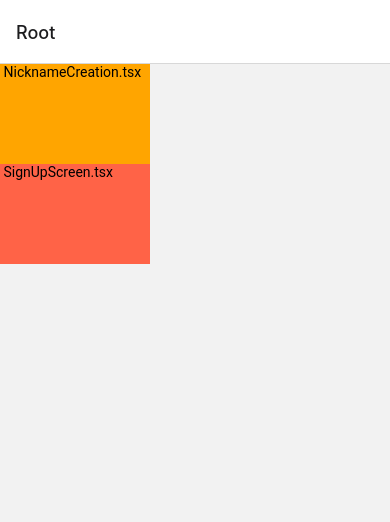
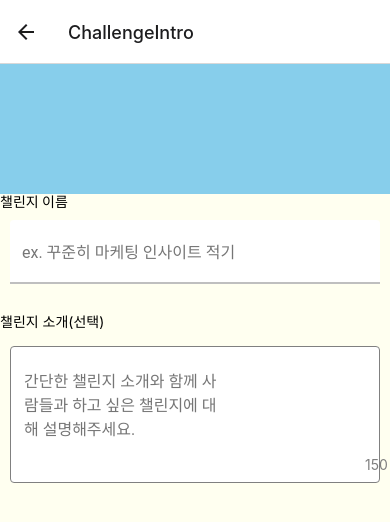
Before and after one commit to CCC-org/keewe-app, a React Native app: screen /ChallengeIntro in a window 390 px wide. Shown: the top 522 px of the page. Built offline with nearby package versions, Linux system fonts and the light colour scheme.

Commit message:
챌린지 소개 screen 구현

```diff
--- a/App.tsx
+++ b/App.tsx
@@ -5,6 +5,7 @@ import useCachedResources from './src/utils/hooks/useCachedResources';
 import NicknameCreationScreen from './src/screens/onboarding/NicknameCreationScreen';
 import SignUpScreen from './src/screens/onboarding/SignUpScreen';
 import LoginScreen from './src/screens/login/LoginScreen';
+import ChallengeIntroScreen from './src/screens/challenge/ChallengeIntroScreen';
 import { RootScreen } from './src/navigation';
 import { Provider as PaperProvider } from 'react-native-paper';
 import light from './src/theme/light';
@@ -30,6 +31,7 @@ export default function App() {
                 <Stack.Screen name="NicknameCreation" component={NicknameCreationScreen} />
                 <Stack.Screen name="SignUp" component={SignUpScreen} />
                 <Stack.Screen name="Login" component={LoginScreen} />
+                <Stack.Screen name="ChallengeIntro" component={ChallengeIntroScreen} />
               </Stack.Navigator>
             </QueryClientProvider>
           </NavigationContainer>
--- /dev/null
+++ b/src/components/texts/ChallengeIntroduction.tsx
@@ -0,0 +1,70 @@
+import { ScrollView, StyleSheet, Text, View } from 'react-native';
+import React, { useEffect, useState } from 'react';
+import { TextInput, useTheme } from 'react-native-paper';
+
+interface ChallengeIntroductionProps {
+  infoText: string;
+  inputValue: string;
+  placeholder: string;
+  setInputValue: (input: string) => void;
+}
+
+const ChallengeIntroduction = (props: ChallengeIntroductionProps) => {
+  const { infoText, inputValue, placeholder, setInputValue } = props;
+  const theme = useTheme();
+  const [letterNumberColor, setLetterNumberColor] = useState<string>('grey');
+  useEffect(() => {
+    if (inputValue.length > 150) {
+      setLetterNumberColor('red');
+    } else {
+      setLetterNumberColor('grey');
+    }
+  }, [inputValue]);
+  return (
+    <>
+      <ScrollView>
+        <View>
+          <Text style={theme.fonts.text.caption1}>{infoText}</Text>
+        </View>
+        <View style={styles.intro}>
+          <TextInput
+            mode="outlined"
+            value={inputValue}
+            placeholder={placeholder}
+            onChangeText={(inputValue) => setInputValue(inputValue)}
+            outlineColor="grey"
+            activeOutlineColor="grey"
+            style={styles.input}
+            multiline={true}
+          />
+          <Text style={{ ...styles.letterNumber, color: letterNumberColor }}>
+            {150 - inputValue.length}
+          </Text>
+        </View>
+      </ScrollView>
+    </>
+  );
+};
+
+export default ChallengeIntroduction;
+
+const styles = StyleSheet.create({
+  intro: {
+    flex: 1,
+  },
+  input: {
+    flex: 1,
+    flexDirection: 'row',
+    margin: 10,
+    backgroundColor: 'white',
+    paddingBottom: 25,
+    height: 110,
+  },
+  letterNumber: {
+    marginHorizontal: 15,
+    textAlign: 'right',
+    position: 'absolute',
+    bottom: 20,
+    left: 350,
+  },
+});
--- a/src/components/texts/TextInputDetail.tsx
+++ b/src/components/texts/TextInputDetail.tsx
@@ -1,5 +1,5 @@
 import { View } from 'react-native';
-import React from 'react';
+import React, { useEffect, useState } from 'react';
 import { TextInput, Text, useTheme } from 'react-native-paper';
 
 interface TextInputDetailProps {
@@ -8,24 +8,51 @@ interface TextInputDetailProps {
   inputValue: string;
   label: string;
   placeholder: string;
+  letterLimit: number;
 }
 
 const TextInputDetail = (props: TextInputDetailProps) => {
-  const { setInputValue, inputValue, infoText, label, placeholder } = props;
+  const { setInputValue, inputValue, infoText, label, placeholder, letterLimit } = props;
   const theme = useTheme();
+  const [inputUnderlineColor, setInputUnderlineColor] = useState<string>('grey');
+  const [inputValueColor, setInputValueColor] = useState<string>('grey');
+  const [focused, setFocused] = useState<boolean>(false);
+  useEffect(() => {
+    if (inputValue.length > letterLimit) {
+      setInputUnderlineColor('red');
+      setInputValueColor('red');
+    } else if (focused) {
+      setInputUnderlineColor('#486006');
+      setInputValueColor('black');
+    } else if (!focused) {
+      setInputUnderlineColor('grey');
+      setInputValueColor('grey');
+    }
+  }, [inputValue, focused]);
+
   return (
     <>
       <View>
-        <Text style={theme.fonts.text.display}>{infoText}</Text>
+        <Text style={theme.fonts.text.caption1}>{infoText}</Text>
       </View>
       <TextInput
         label={label}
         value={inputValue}
         placeholder={placeholder}
         onChangeText={(inputValue) => setInputValue(inputValue)}
-        underlineColor="#486006"
-        activeUnderlineColor="#486006"
-        style={{ margin: 10, backgroundColor: 'white' }}
+        underlineColor={inputUnderlineColor}
+        activeUnderlineColor={inputUnderlineColor}
+        style={{
+          margin: 10,
+          backgroundColor: 'white',
+        }}
+        onFocus={() => setFocused(true)}
+        onEndEditing={() => setFocused(false)}
+        theme={{
+          colors: {
+            text: inputValueColor,
+          },
+        }}
       />
     </>
   );
--- a/src/navigation/index.tsx
+++ b/src/navigation/index.tsx
@@ -32,6 +32,17 @@ export function RootScreen() {
           <Text> SignUpScreen.tsx</Text>
         </View>
       </Pressable>
+      <Pressable onPress={() => navigation.navigate('ChallengeIntro')}>
+        <View
+          style={{
+            backgroundColor: 'teal',
+            width: 150,
+            height: 100,
+          }}
+        >
+          <Text> ChallengeIntroScreen.tsx</Text>
+        </View>
+      </Pressable>
     </>
     /*
     <Pressable onPress={() => navigation.navigate('Stack.screen.name String')}>
--- /dev/null
+++ b/src/screens/challenge/ChallengeIntroScreen.tsx
@@ -0,0 +1,53 @@
+import { StyleSheet, View } from 'react-native';
+import React, { useState } from 'react';
+import TextInputDetail from '../../components/texts/TextInputDetail';
+import ChallengeIntroduction from '../../components/texts/ChallengeIntroduction';
+
+const ChallengeIntroScreen = () => {
+  const [challengeName, setChallengeName] = useState<string>('');
+  const [challengeIntro, setChallengeIntro] = useState<string>('');
+
+  return (
+    <View style={styles.container}>
+      <View style={styles.upper}></View>
+
+      <View style={styles.bottom}>
+        <View style={styles.input}>
+          <TextInputDetail
+            setInputValue={setChallengeName}
+            infoText="챌린지 이름"
+            inputValue={challengeName}
+            label=""
+            placeholder="ex. 꾸준히 마케팅 인사이트 적기"
+            letterLimit={25}
+          />
+        </View>
+        <ChallengeIntroduction
+          placeholder="간단한 챌린지 소개와 함께 사람들과 하고 싶은 챌린지에 대해 설명해주세요."
+          inputValue={challengeIntro}
+          setInputValue={setChallengeIntro}
+          infoText="챌린지 소개(선택)"
+        />
+      </View>
+    </View>
+  );
+};
+
+const styles = StyleSheet.create({
+  container: {
+    flex: 1,
+    backgroundColor: 'skyblue',
+  },
+  upper: {
+    flex: 1,
+  },
+  bottom: {
+    backgroundColor: 'ivory',
+    flex: 5,
+  },
+  input: {
+    marginBottom: 20,
+  },
+});
+
+export default ChallengeIntroScreen;
--- a/src/screens/onboarding/NicknameCreationScreen.tsx
+++ b/src/screens/onboarding/NicknameCreationScreen.tsx
@@ -27,6 +27,7 @@ const NicknameCreationScreen = () => {
           inputValue={nickname}
           label="닉네임"
           placeholder="닉네임을 입력하세요"
+          letterLimit={20}
         />
       </View>
       <BlackNextButton isActive={isLengthGreaterThanFour} handlePress={handleNextButtonPress} />
--- a/types.tsx
+++ b/types.tsx
@@ -23,6 +23,7 @@ export type RootStackParamList = {
   SignUp: undefined;
   GetToken: undefined;
   Login: undefined;
+  ChallengeIntro: undefined;
 };
 
 export type RootStackScreenProps<Screen extends keyof RootStackParamList> = NativeStackScreenProps<
```
